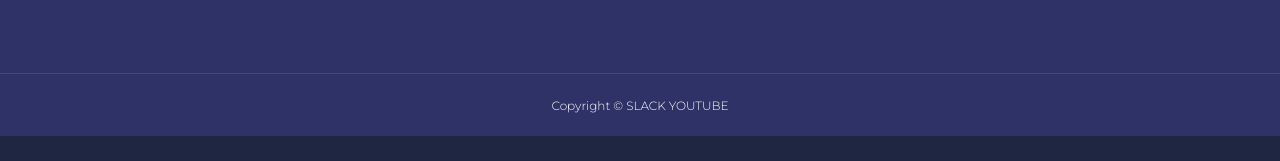
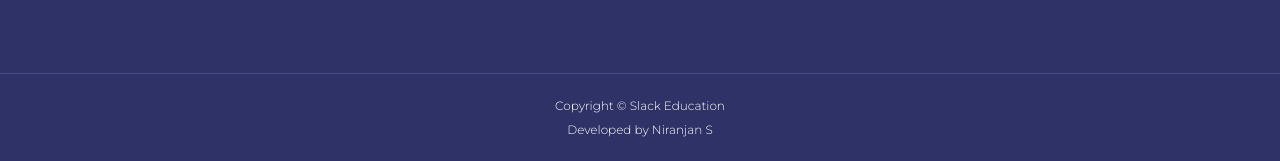
Before and after one commit to Niranjan1727/slackeducation, a plain HTML site: page about.html in a window 1280 px wide. Shown: the part 1935-2096 px from the top of the page. Before the commit the page ends 2071 px from the top, so only its background shows below. Drawn offline with nearby package versions, Linux system fonts and the light colour scheme.

Commit message:
Update about.html

```diff
--- a/about.html
+++ b/about.html
@@ -255,8 +255,7 @@
            </div>
         </div>
         <div class="footer_copyright">
-            <small>Copyright &copy; SLACK YOUTUBE</small>
-         </div>
+             <small>Copyright &copy; Slack Education <br><a href="#"> Developed by Niranjan S</a></small>         </div>
       </footer>
 
 
```
